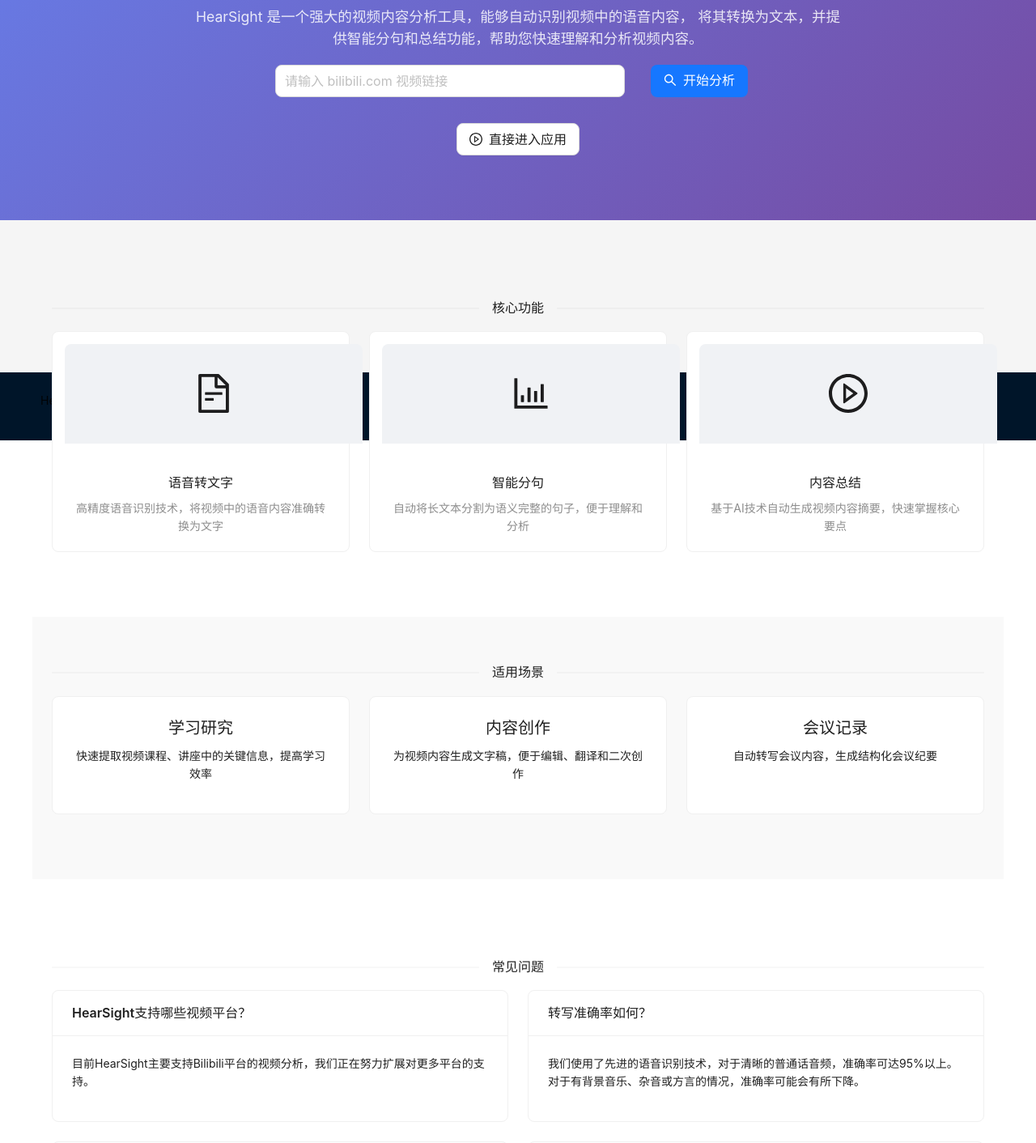
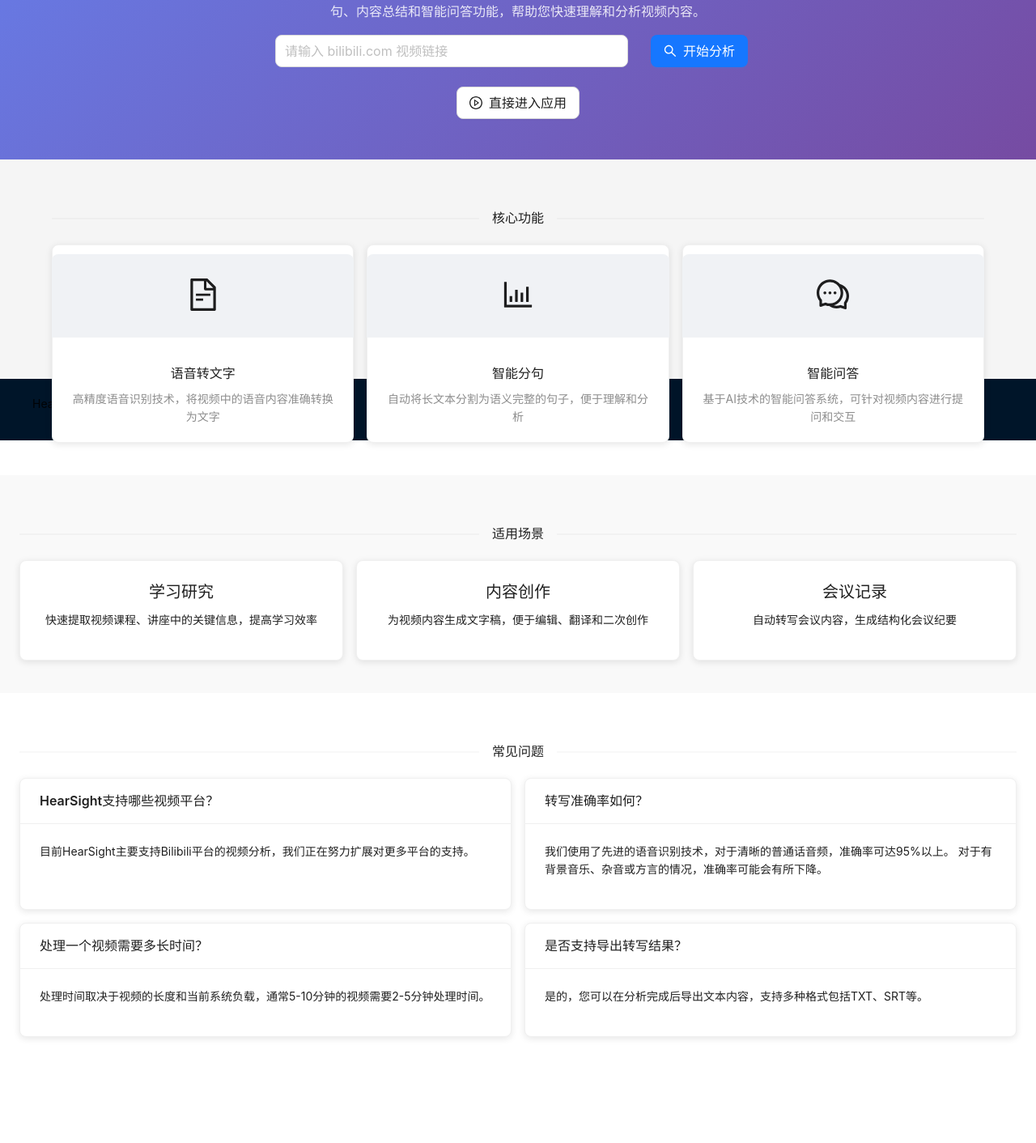
Before and after one commit to li-xiu-qi/HearSight, a React (Vite) app in the folder frontend/: page / in a window 1280 px wide. Shown: the part 256-1668 px from the top of the page at 81% size. After the commit the page ends 1577 px from the top, so only its background shows below. Built offline with nearby package versions, Linux system fonts and the light colour scheme.

Commit message:
feat:更新了home页面的布局排版。

```diff
--- a/frontend/src/HomePage/HomePage.tsx
+++ b/frontend/src/HomePage/HomePage.tsx
@@ -1,6 +1,6 @@
 import { useState } from 'react'
 import { Layout, Typography, Button, Form, Input, Space, Card, Row, Col, Divider } from 'antd'
-import { SearchOutlined, PlayCircleOutlined, FileTextOutlined, BarChartOutlined } from '@ant-design/icons'
+import { SearchOutlined, PlayCircleOutlined, FileTextOutlined, BarChartOutlined, CommentOutlined } from '@ant-design/icons'
 import { useNavigate } from 'react-router-dom'
 import './styles/HomePage.css'
 
@@ -35,14 +35,15 @@ function HomePage() {
         </div>
       </Header>
 
-      {/* 主要内容区域 */}
+      {/* 主要内容区域 - 采用上下线性布局 */}
       <Content className="homepage-content">
-        <div className="hero-section">
+        {/* 首屏区域 */}
+        <section className="hero-section">
           <Title level={1} className="hero-title">HearSight</Title>
           <Title level={3} className="hero-subtitle">智能视频内容分析与理解平台</Title>
           <Paragraph className="hero-description">
             HearSight 是一个强大的视频内容分析工具，能够自动识别视频中的语音内容，
-            将其转换为文本，并提供智能分句和总结功能，帮助您快速理解和分析视频内容。
+            将其转换为文本，并提供智能分句、内容总结和智能问答功能，帮助您快速理解和分析视频内容。
           </Paragraph>
 
           <Form
@@ -85,12 +86,12 @@ function HomePage() {
               直接进入应用
             </Button>
           </div>
-        </div>
+        </section>
 
-        {/* 功能特性展示 */}
-        <div className="features-section">
+        {/* 核心功能区域 */}
+        <section className="features-section">
           <Divider>核心功能</Divider>
-          <Row gutter={[24, 24]} justify="center">
+          <Row gutter={[16, 16]} justify="center">
             <Col xs={24} sm={12} lg={8}>
               <Card
                 className="feature-card"
@@ -116,21 +117,21 @@ function HomePage() {
             <Col xs={24} sm={12} lg={8}>
               <Card
                 className="feature-card"
-                cover={<div className="feature-icon"><PlayCircleOutlined /></div>}
+                cover={<div className="feature-icon"><CommentOutlined /></div>}
               >
                 <Card.Meta
-                  title="内容总结"
-                  description="基于AI技术自动生成视频内容摘要，快速掌握核心要点"
+                  title="智能问答"
+                  description="基于AI技术的智能问答系统，可针对视频内容进行提问和交互"
                 />
               </Card>
             </Col>
           </Row>
-        </div>
+        </section>
 
-        {/* 使用场景 */}
-        <div className="use-cases-section">
+        {/* 使用场景区域 */}
+        <section className="use-cases-section">
           <Divider>适用场景</Divider>
-          <Row gutter={[24, 24]} justify="center">
+          <Row gutter={[16, 16]} justify="center">
             <Col xs={24} md={12} lg={8}>
               <Card className="use-case-card">
                 <Title level={4}>学习研究</Title>
@@ -156,12 +157,12 @@ function HomePage() {
               </Card>
             </Col>
           </Row>
-        </div>
+        </section>
 
-        {/* 常见问题 */}
-        <div className="faq-section">
+        {/* 常见问题区域 */}
+        <section className="faq-section">
           <Divider>常见问题</Divider>
-          <Row gutter={[24, 24]} justify="center">
+          <Row gutter={[16, 16]} justify="center">
             <Col xs={24} lg={12}>
               <Card title="HearSight支持哪些视频平台？">
                 <Paragraph>
@@ -192,7 +193,7 @@ function HomePage() {
               </Card>
             </Col>
           </Row>
-        </div>
+        </section>
       </Content>
 
       {/* 底部信息 */}
--- a/frontend/src/HomePage/styles/HomePage.css
+++ b/frontend/src/HomePage/styles/HomePage.css
@@ -24,89 +24,117 @@
   padding: 0;
 }
 
+/* 首屏区域样式 */
 .hero-section {
   background: linear-gradient(135deg, #667eea 0%, #764ba2 100%);
   color: white;
-  padding: 80px 24px;
+  padding: 50px 24px;
   text-align: center;
 }
 
 .hero-title {
   color: white !important;
-  font-size: 3rem;
-  margin-bottom: 16px;
+  font-size: 2.5rem;
+  margin-bottom: 12px;
 }
 
 .hero-subtitle {
   color: rgba(255, 255, 255, 0.85) !important;
-  font-size: 1.5rem;
-  margin-bottom: 24px;
+  font-size: 1.3rem;
+  margin-bottom: 20px;
 }
 
 .hero-description {
   color: rgba(255, 255, 255, 0.85);
-  font-size: 1.1rem;
+  font-size: 1rem;
   max-width: 800px;
-  margin: 0 auto 40px;
+  margin: 0 auto 30px;
 }
 
 .url-input-form {
   max-width: 600px;
-  margin: 0 auto 32px;
+  margin: 0 auto 24px;
   display: flex;
-  gap: 16px;
+  gap: 12px;
   justify-content: center;
+  flex-wrap: wrap;
 }
 
 .cta-section {
-  margin-top: 32px;
+  margin-top: 24px;
 }
 
+/* 核心功能区域样式 */
 .features-section {
-  padding: 80px 24px;
+  padding: 40px 24px;
   max-width: 1200px;
   margin: 0 auto;
+}
+
+.features-section .ant-divider-horizontal.ant-divider-with-text {
+  margin: 20px 0;
 }
 
 .feature-card {
   text-align: center;
   height: 100%;
+  box-shadow: 0 2px 8px rgba(0, 0, 0, 0.1);
+  transition: transform 0.3s ease, box-shadow 0.3s ease;
+}
+
+.feature-card:hover {
+  transform: translateY(-5px);
+  box-shadow: 0 4px 16px rgba(0, 0, 0, 0.15);
 }
 
 .feature-icon {
-  font-size: 3rem;
-  padding: 24px;
+  font-size: 2.5rem;
+  padding: 20px;
   background: #f0f2f5;
   border-radius: 8px;
-  margin: 16px;
+  margin: 12px auto;
+  width: fit-content;
+  display: flex;
+  align-items: center;
+  justify-content: center;
 }
 
+/* 使用场景区域样式 */
 .use-cases-section {
-  padding: 40px 24px 80px;
+  padding: 40px 24px;
   background: #f9f9f9;
-  max-width: 1200px;
-  margin: 0 auto;
+}
+
+.use-cases-section .ant-divider-horizontal.ant-divider-with-text {
+  margin: 20px 0;
 }
 
 .use-case-card {
   height: 100%;
   text-align: center;
+  box-shadow: 0 2px 8px rgba(0, 0, 0, 0.1);
 }
 
+/* 常见问题区域样式 */
 .faq-section {
-  padding: 80px 24px;
-  max-width: 1200px;
-  margin: 0 auto;
+  padding: 40px 24px;
+}
+
+.faq-section .ant-divider-horizontal.ant-divider-with-text {
+  margin: 20px 0;
 }
 
 .faq-section .ant-card {
   height: 100%;
+  box-shadow: 0 2px 8px rgba(0, 0, 0, 0.1);
 }
 
+/* 底部信息样式 */
 .homepage-footer {
   background: #001529;
   color: rgba(255, 255, 255, 0.85);
   text-align: center;
+  padding: 20px 0;
 }
 
 .footer-content {
@@ -114,13 +142,18 @@
   margin: 0 auto;
 }
 
+/* 响应式设计 */
 @media (max-width: 768px) {
+  .hero-section {
+    padding: 40px 24px;
+  }
+
   .hero-title {
     font-size: 2rem;
   }
 
   .hero-subtitle {
-    font-size: 1.2rem;
+    font-size: 1.1rem;
   }
 
   .url-input-form {
@@ -132,4 +165,15 @@
     width: 100%;
     max-width: 400px;
   }
+
+  .features-section,
+  .use-cases-section,
+  .faq-section {
+    padding: 30px 24px;
+  }
+
+  .feature-icon {
+    font-size: 2rem;
+    padding: 16px;
+  }
 }
```
